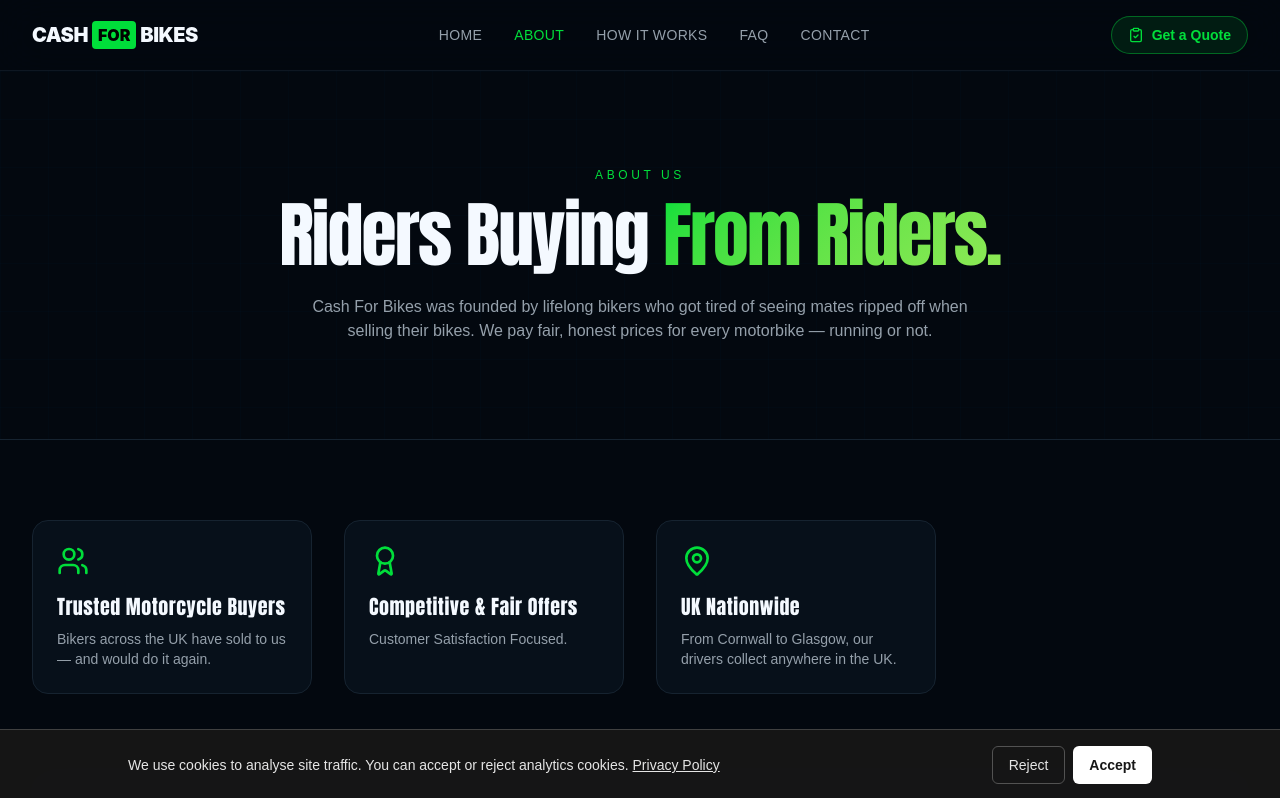
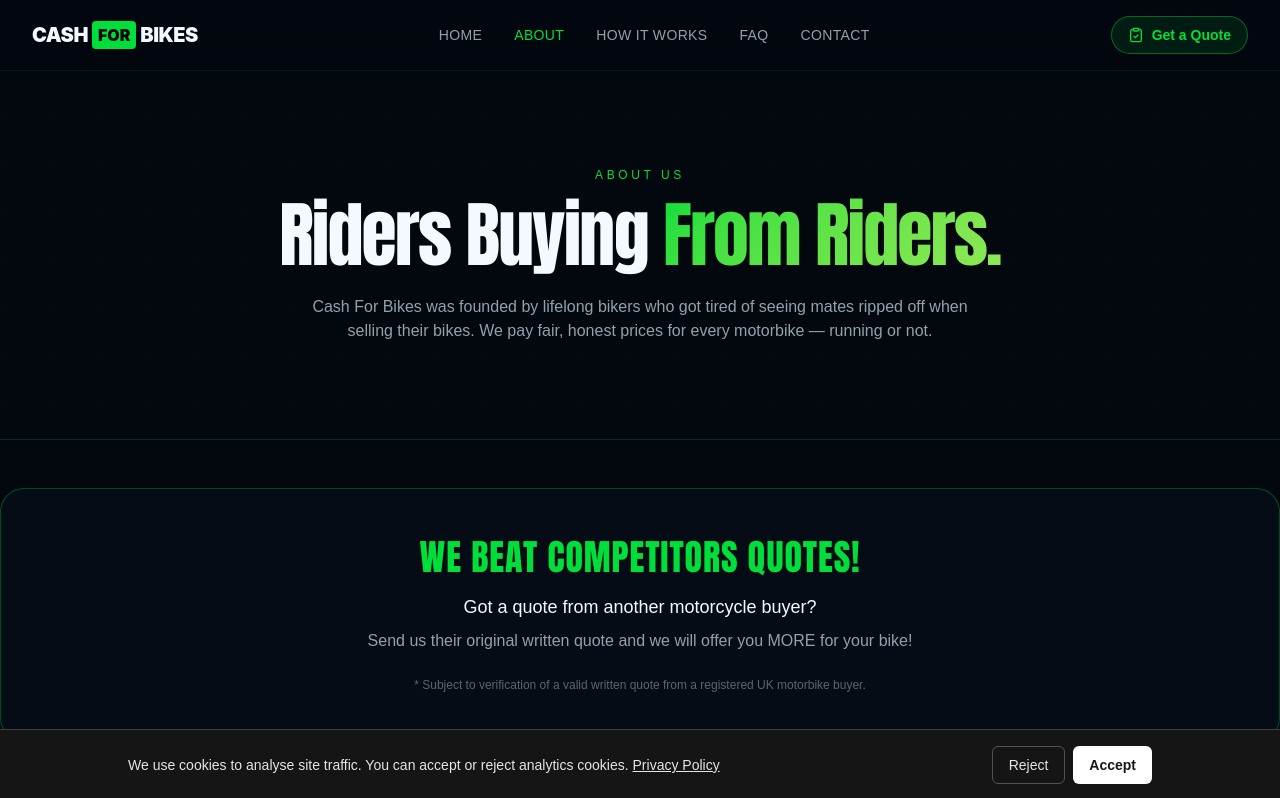
Before and after one commit to LuJian2024/Bike, a Next.js app: page /about in a window 1280 px wide. Shown: the top 798 px of the page. Built offline with nearby package versions, Linux system fonts and the light colour scheme.

Commit message:
update infos-2

```diff
--- a/src/app/about/page.tsx
+++ b/src/app/about/page.tsx
@@ -1,6 +1,6 @@
 import { SiteHeader } from "@/components/SiteHeader";
 import { SiteFooter } from "@/components/SiteFooter";
-import { Users, Award, MapPin } from "lucide-react";
+import { Users, Award, MapPin, TrendingUp } from "lucide-react";
 import { Metadata } from "next";
 
 export const metadata: Metadata = {
@@ -31,12 +31,29 @@
         </div>
       </section>
 
+      {/* Competitor Price Match Banner */}
+        <div className="mt-12 rounded-3xl border border-primary/30 bg-card/60 p-8 text-center md:p-12">
+          <h2 className="font-display text-3xl font-bold tracking-wide text-primary md:text-4xl">
+            WE BEAT COMPETITORS QUOTES!
+          </h2>
+          <p className="mx-auto mt-4 max-w-2xl text-lg text-foreground">
+            Got a quote from another motorcycle buyer?
+          </p>
+          <p className="mx-auto mt-2 max-w-2xl text-muted-foreground">
+            Send us their original written quote and we will offer you MORE for your bike!
+          </p>
+          <p className="mt-6 text-xs text-muted-foreground/60">
+            * Subject to verification of a valid written quote from a registered UK motorbike buyer.
+          </p>
+        </div>
+
       <section className="mx-auto max-w-7xl px-4 py-20 md:px-8">
         <div className="grid gap-8 md:grid-cols-2 lg:grid-cols-4">
           {[
             { icon: Users, title: "Trusted Motorcycle Buyers", text: "Bikers across the UK have sold to us — and would do it again." },
             { icon: Award, title: "Competitive & Fair Offers", text: "Customer Satisfaction Focused." },
             { icon: MapPin, title: "UK Nationwide", text: "From Cornwall to Glasgow, our drivers collect anywhere in the UK." },
+            { icon: TrendingUp, title: "We Beat Competitors", text: "Send us a written quote and we will aim to offer you MORE." },
           ].map((c) => (
             <div key={c.title} className="rounded-2xl border border-border bg-card p-6">
               <c.icon className="h-8 w-8 text-primary" />
```
